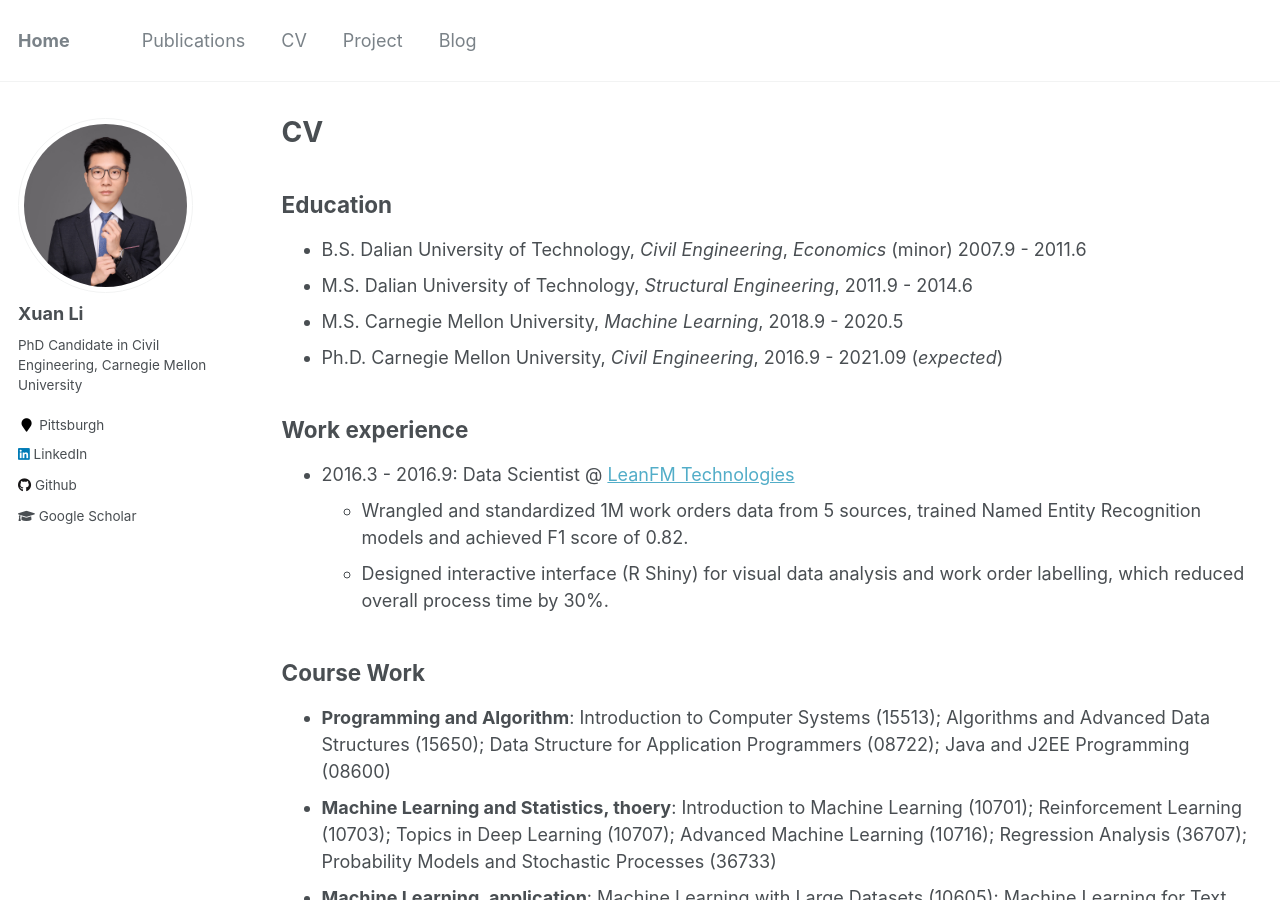
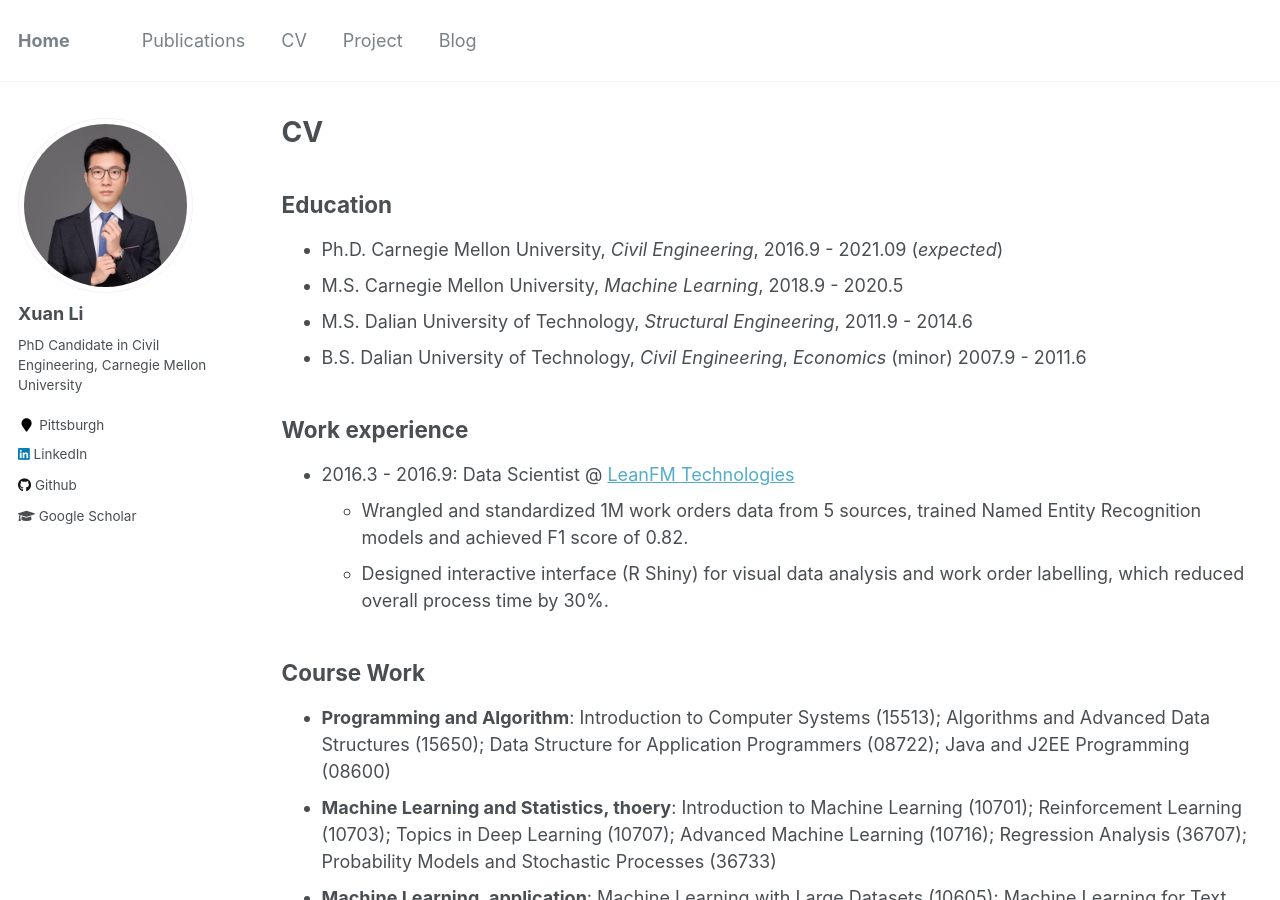
Before and after one commit to milanlx/milanlx.github.io, a Jekyll site: the page built from _pages/cv.md, in a window 1280 px wide and 900 px high. Built offline with Jekyll 4.4.1, drawn with Linux system fonts in a browser that asks for light colours.

Commit message:
Update cv.md

```diff
--- a/_pages/cv.md
+++ b/_pages/cv.md
@@ -11,11 +11,10 @@ redirect_from:
 
 Education
 ------
+* Ph.D. Carnegie Mellon University, *Civil Engineering*, 2016.9 - 2021.09 (*expected*)
+* M.S. Carnegie Mellon University, *Machine Learning*, 2018.9 - 2020.5
+* M.S. Dalian University of Technology, *Structural Engineering*, 2011.9 - 2014.6
 * B.S. Dalian University of Technology, *Civil Engineering*, *Economics* (minor) 2007.9 - 2011.6
-* M.S. Dalian University of Technology, *Structural Engineering*, 2011.9 - 2014.6
-* M.S. Carnegie Mellon University, *Machine Learning*, 2018.9 - 2020.5
-* Ph.D. Carnegie Mellon University, *Civil Engineering*, 2016.9 - 2021.09 (*expected*)
-
 
 Work experience
 ------
```
